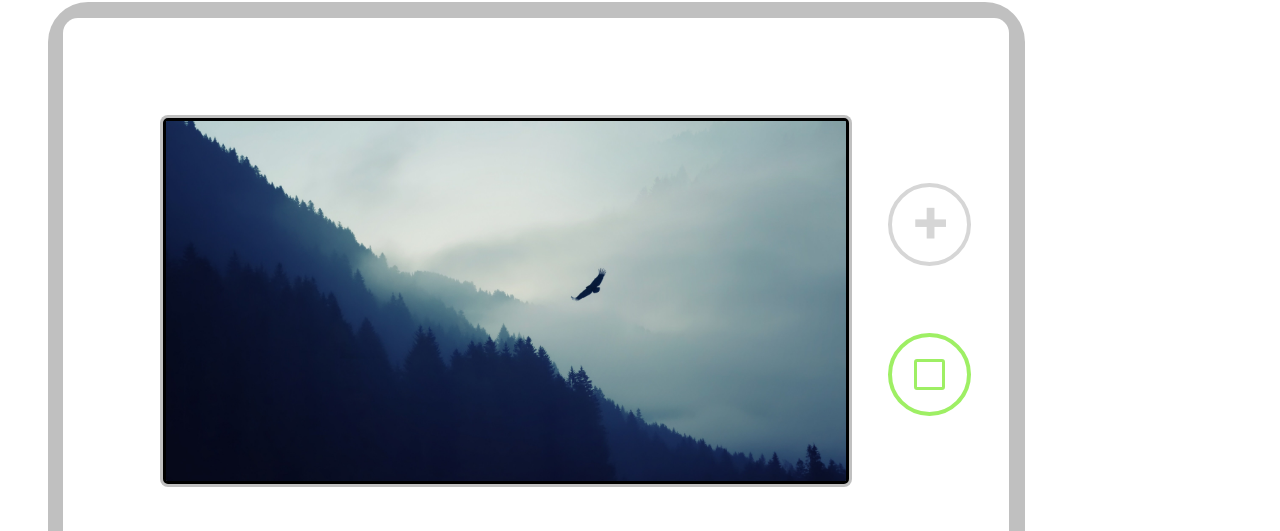
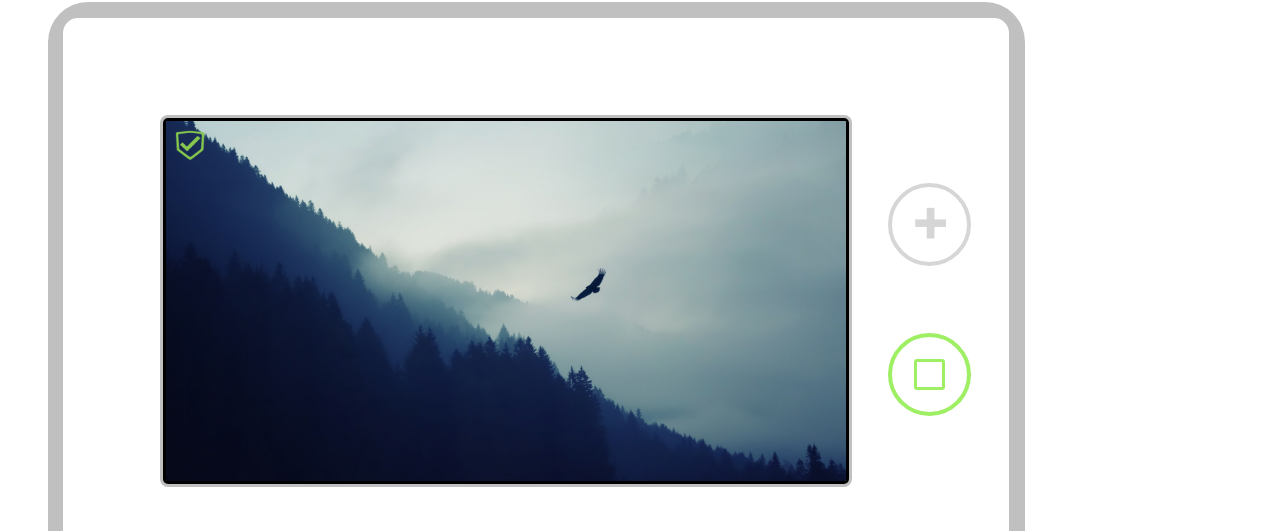
Before and after one commit to jereto101-glitch/gc3-emulator, a React (Create React App) app: page /screen-saver in a window 1280 px wide. Shown: the part 108-639 px from the top of the page. Built offline with nearby package versions, Linux system fonts and the light colour scheme.

Commit message:
logo on screen saver

```diff
--- a/src/screen/ScreenSaver1.js
+++ b/src/screen/ScreenSaver1.js
@@ -1,5 +1,6 @@
 import React, { useEffect } from 'react';
 import { Link } from 'react-router-dom';
+import check_mark_icon from "../images/check-mark.png";
 import backdrop1 from '../images/screen_saver/1.jpg';
 import backdrop2 from '../images/screen_saver/2.jpg';
 import backdrop3 from '../images/screen_saver/3.jpg';
@@ -65,7 +66,9 @@ function ScreenSaver() {
     <Link to="/">
       <div className="screen-style">
         <span onClick={() => homeState()}>
-          <div className="fill" id="backdrop" style={{ backgroundImage: `url("${backdrop1}")` }} />
+          <div className="fill" id="backdrop" style={{ backgroundImage: `url("${backdrop1}")` }}>
+            <img src={check_mark_icon} className="disarm-icon" alt=""/>
+          </div>
         </span>
       </div>
     </Link>
```
